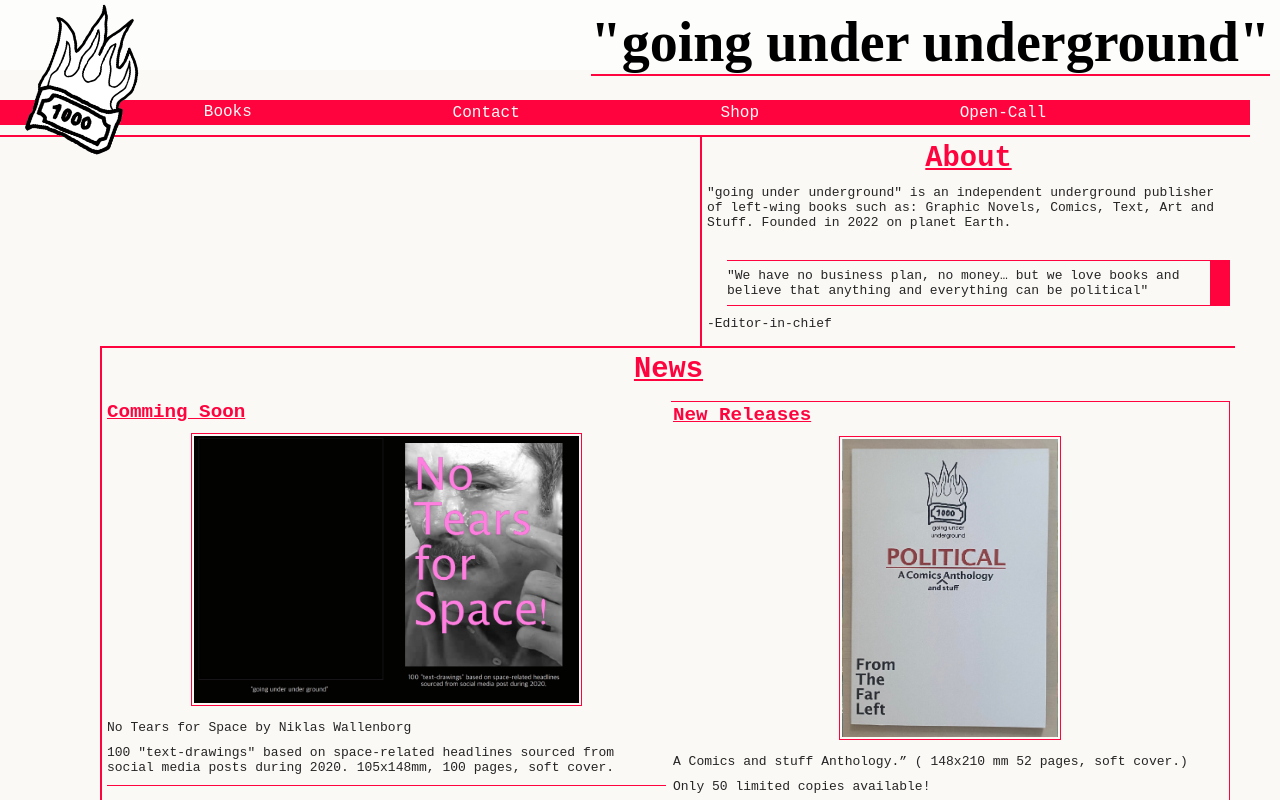
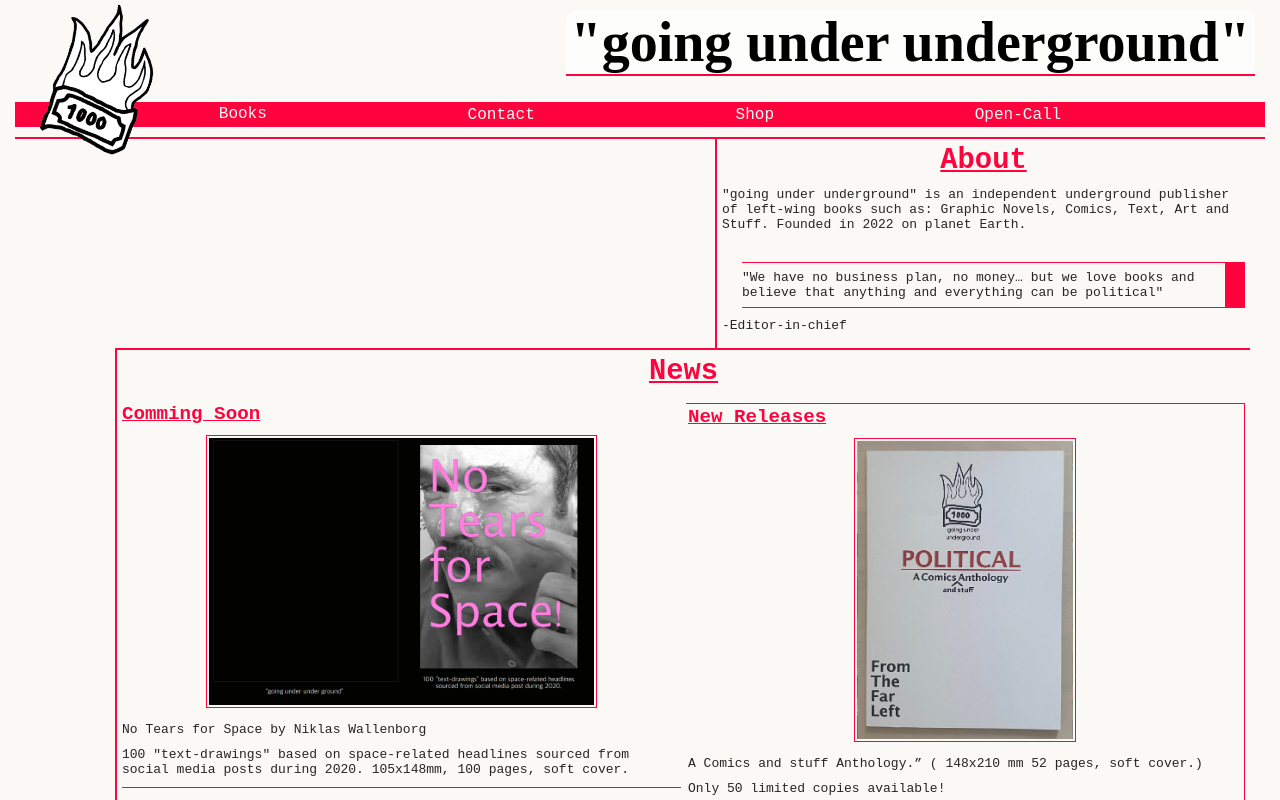
Before and after one commit to Wallenborg/guug, a plain HTML site: page index.html in a window 1280 px wide. Shown: the top 800 px of the page. Drawn offline with Linux system fonts and the light colour scheme.

Commit message:
fixed bug

```diff
--- a/css/style.css
+++ b/css/style.css
@@ -43,7 +43,7 @@ img {
 }
 
 .wrapper {
-  position: absolute;
+  position: relative;
   max-width: 1250px;
   margin-left: auto;
   margin-right: auto;
@@ -209,24 +209,26 @@ body {
 
 /*heder*/
 .container-header {
-  position: fixed;
+  position: relative;
   top: 0;
   left: 0;
   display: flex;
   justify-content: end;
   width: 100%;
-  height: 70px;
-  background-color: rgba(255, 255, 255, 0.655);
   border-bottom: solid 2px transparent;
   pointer-events: none;
   z-index: 1000;
 }
 
 .container-header__title {
-  position: absolute;
+  position: fixed;
+  padding: 0 5px;
   font-size: 1.5rem;
   margin-top: 10px;
   margin-right: 10px;
+  border-top-right-radius: 10px;
+  border-top-left-radius: 10px;
+  background-color: rgba(255, 255, 255, 0.655);
   border-bottom: solid 2px var(--color-accent-1);
 }
 
```
